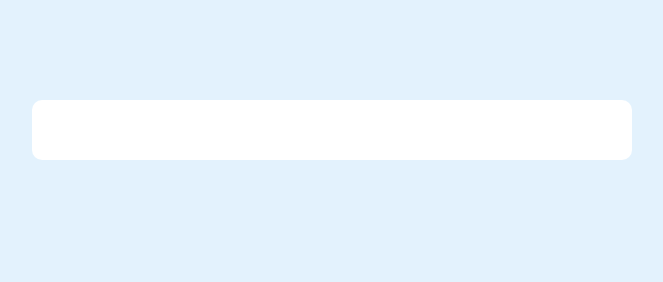
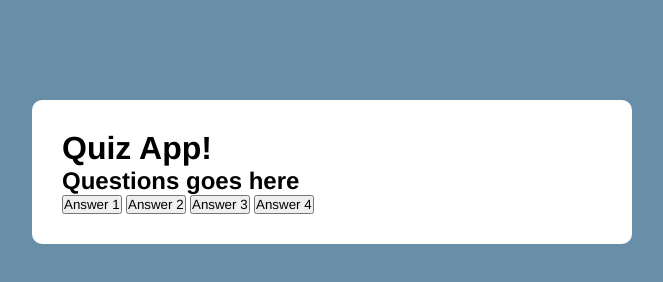
Before and after one commit to MateoMuscolino/Quiz, a plain HTML site: page index.html in a window 1280 px wide. Shown: the whole page, without its empty margins (308-971 px from the left). Drawn offline with Linux system fonts and the light colour scheme.

Commit message:
ADD: Buttons for each answer + to-do.txt to add the task that i have to finish

```diff
--- a/css/style.css
+++ b/css/style.css
@@ -1,12 +1,12 @@
-* {
-margin: 0;
-padding: 0;
-font-family:'Poppins', 'sans-serif';
-box-sizing: border-box;
+* { /* this is how all my elements are going to behave */
+margin: 0; /*ensures no element has any margin by default */
+padding: 0; /*ensures no element has any padding by default */
+font-family:"Helvetica Neue",Helvetica,Arial,sans;
+box-sizing: border-box; /* this changes how the size of an element is calculated */
 }
 
 body {
-    background:#E3F2FD;
+    background:#698ea8;
 }
 
 .app{
@@ -14,6 +14,6 @@ body {
     width: 90%;
     max-width: 600px;
     margin: 100px auto;
-    border-radius: 10px;
+    border-radius: 10px; /* i define the border */
     padding: 30px;
 }
--- a/index.html
+++ b/index.html
@@ -6,7 +6,15 @@
     </head>
     <body>
         <div class="app">
-
+            <h1>Quiz App!</h1>
+            <div class="quiz">
+                <h2 id ="question">Questions goes here</h2>
+                <div id="answer-buttons"></div>
+                <button class="btn">Answer 1</button>
+                <button class="btn">Answer 2</button>
+                <button class="btn">Answer 3</button>
+                <button class="btn">Answer 4</button>
+            </div>
         </div>
     </body>
 </html>
```
Also changed, not shown: to-do.txt.
